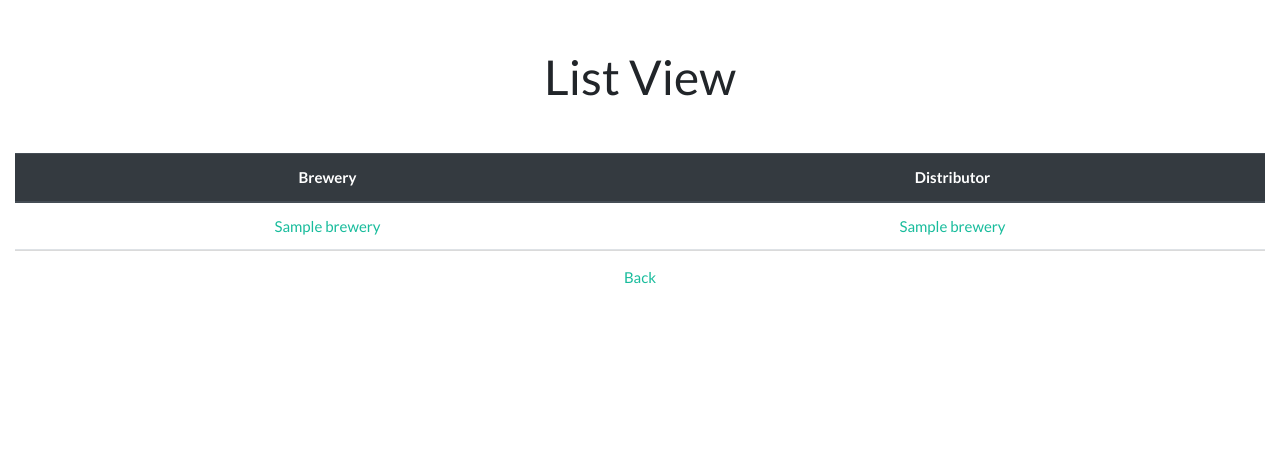
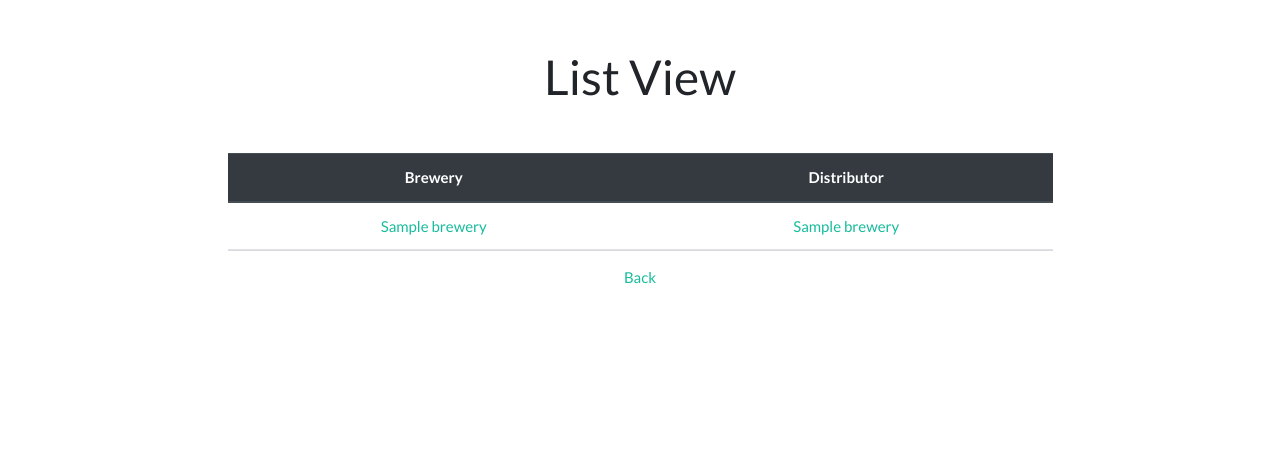
Before and after one commit to ptrkbrn/dollar-slice, a Flask app: page /view_all in a window 1280 px wide. Shown: the part 71-521 px from the top of the page. Run offline with Flask 2, Linux system fonts and the light colour scheme; the visitor is signed in with stand-in values (Sample User, id 1); a database or web service that is not in the repository returns one stand-in record (values such as "Sample title"); some libraries are stand-ins or nearby versions.

Commit message:
style tables

```diff
--- a/templates/viewall.html
+++ b/templates/viewall.html
@@ -5,6 +5,9 @@
 
 	{% block main %}
 	<h1 class="mt-5 mb-5">List View</h1>
+	<div class="container">
+		<div class="row">
+			<div class="col-sm col-lg-9 ml-auto mr-auto">
 				<table class="table table-hover">
 					<thead class="thead-dark">
 						<tr>
@@ -28,5 +31,8 @@
 					{% endfor %}
 					</tbody>
 				</table>
+			</div>
+		</div>
+	</div>
 	<a href="/">Back</a>
 	{% endblock %}
```
Also changed, not shown: templates/distributor.html (+6 -1 lines), 5 other files. Lines whose indentation alone changed are shown as unchanged.
